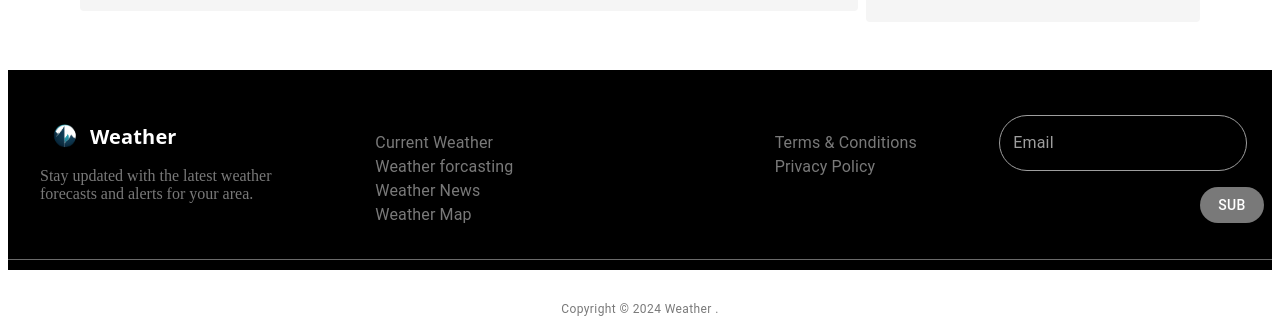
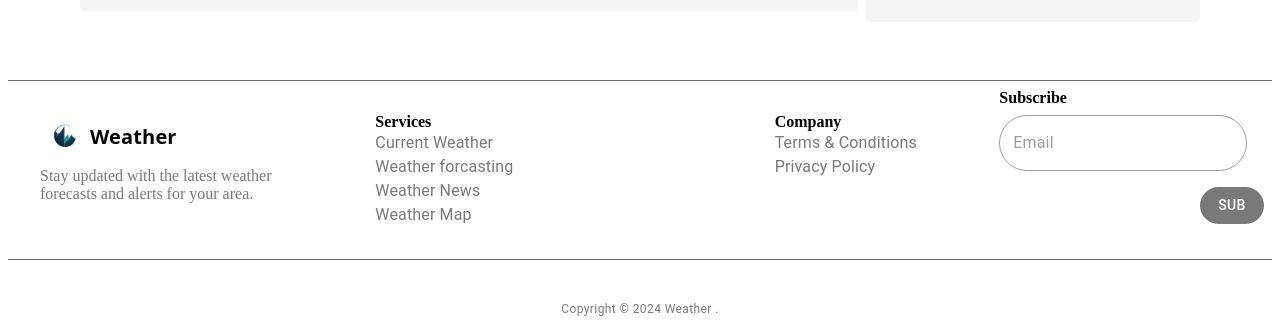
Before and after one commit to athulp281/Weather, a Next.js app: page /home/Home in a window 1280 px wide. Shown: the part 2276-2596 px from the top of the page. Built offline with nearby package versions, Linux system fonts and the light colour scheme; no server answers.

Commit message:
footer update

```diff
--- a/src/components/Footer.js
+++ b/src/components/Footer.js
@@ -22,7 +22,7 @@ function Footer() {
                 sx={{
                     width: "100%",
                     minHeight: 200,
-                    bgcolor: "black",
+                    // bgcolor: "black",
                     display: "flex",
                     justifyContent: "center",
                     overflow: "hidden",
@@ -30,6 +30,7 @@ function Footer() {
                 }}
             >
                 <Box sx={{ width: "100%" }}>
+                    <Divider sx={{ bgcolor: "#797979" }} />
                     <Stack direction={smUp ? "row" : "column"} spacing={2}>
                         <Stack direction={mdUp ? "row" : "column"} spacing={2}>
                             <Box
@@ -63,7 +64,7 @@ function Footer() {
                                             sx={{
                                                 mt: 1,
                                                 flexGrow: 1,
-                                                color: "white",
+                                                // color: "white",
                                                 fontWeight: "bolder",
                                                 fontFamily: "Open Sans",
                                                 fontStyle: "normal",
```
